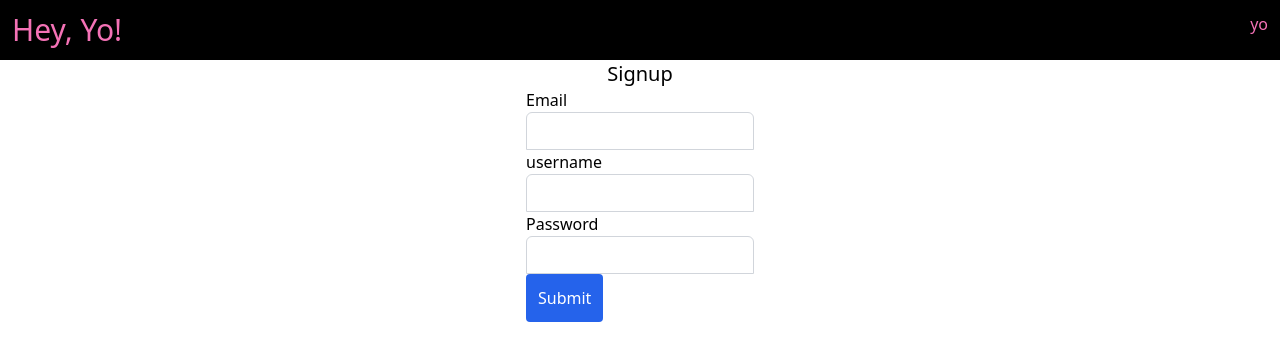
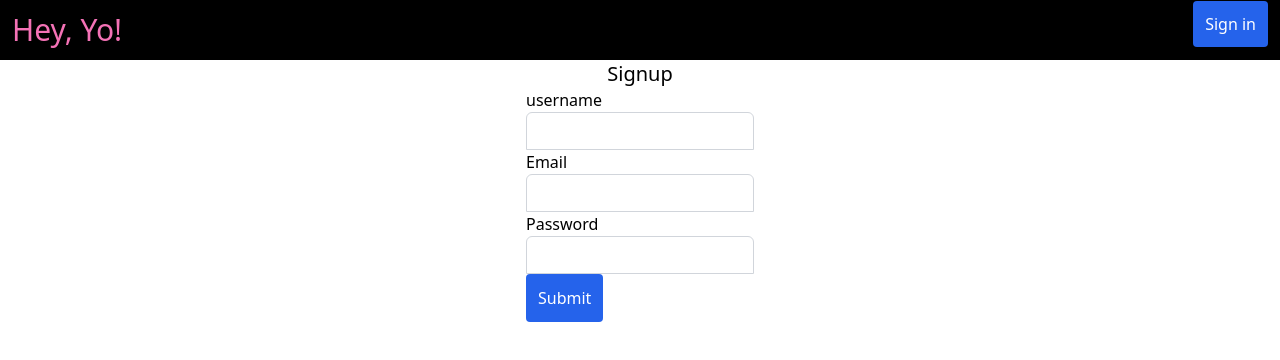
Before and after one commit to alxgrg/hey-yo-chat, a Next.js app: page /signup in a window 1280 px wide. Shown: the top 360 px of the page. Built offline with nearby package versions, Linux system fonts and the light colour scheme; no server answers.

Commit message:
Add signin link to nav if not logged in

```diff
--- a/components/auth/signup-form.tsx
+++ b/components/auth/signup-form.tsx
@@ -94,6 +94,16 @@ const SignupForm: NextPage<Props> = (props) => {
     <form className='flex flex-col' onSubmit={handleSignup}>
       <div>
         <div>
+          <label htmlFor='username'>username</label>
+          <Input
+            type='text'
+            name='username'
+            required
+            value={props.usernameValue}
+            onChange={props.onChangeUsername}
+          />
+        </div>
+        <div>
           <label htmlFor='email'>Email</label>
           <Input
             type='text'
@@ -103,16 +113,7 @@ const SignupForm: NextPage<Props> = (props) => {
             onChange={props.onChangeEmail}
           />
         </div>
-        <div>
-          <label htmlFor='username'>username</label>
-          <Input
-            type='text'
-            name='username'
-            required
-            value={props.usernameValue}
-            onChange={props.onChangeUsername}
-          />
-        </div>
+
         <div>
           <label htmlFor='password'>Password</label>
           <Input
--- a/components/layout/navbar.tsx
+++ b/components/layout/navbar.tsx
@@ -5,6 +5,7 @@ import { useRouter } from 'next/router';
 import type { NextPage } from 'next';
 
 import Link from 'next/link';
+import Button from '../ui/button';
 
 const Navbar: NextPage = () => {
   const { isLoading, currentUser, signout } = useContext(AuthContext);
@@ -21,11 +22,11 @@ const Navbar: NextPage = () => {
           </Link>
         </div>
         <div>
-          <Link href='/dashboard'>
-            {currentUser && currentUser.displayName
-              ? currentUser.displayName
-              : 'yo'}
-          </Link>
+          {currentUser && currentUser.displayName ? (
+            <Link href='/dashboard'>{currentUser.displayName}</Link>
+          ) : (
+            <Button href='signin'>Sign in</Button>
+          )}
         </div>
       </div>
     </nav>
--- a/pages/dashboard.tsx
+++ b/pages/dashboard.tsx
@@ -205,6 +205,7 @@ import { useRouter } from 'next/router';
 
 import UserRooms from '../components/profile/user-rooms';
 import UserProfile from '../components/profile/user-profile';
+import Button from '../components/ui/button';
 
 import AuthContext from '../store/auth-context';
 
@@ -218,10 +219,16 @@ const Dashboard: NextPage = () => {
       router.push('/');
     }
   }, [currentUser, isLoading, router]);
+
+  if (isLoading || !currentUser) {
+    return <p>Loading...</p>;
+  }
+
   return (
     <div className='flex justify-center align-center'>
       <div className='flex flex-col text-3xl w-1/2 text-center'>
         <UserProfile />
+        <Button onClick={signout}>signout</Button>
         <div className='p-5' />
         <hr />
         <UserRooms />
--- a/pages/signin.tsx
+++ b/pages/signin.tsx
@@ -1,5 +1,6 @@
 import type { NextPage } from 'next';
 import React, { useState, useContext } from 'react';
+import { useRouter } from 'next/router';
 
 import { signInWithEmailAndPassword } from 'firebase/auth';
 import AuthContext from '../store/auth-context';
@@ -11,6 +12,8 @@ const Signin: NextPage = () => {
   const [password, setPassword] = useState('');
 
   const authCtx = useContext(AuthContext);
+
+  const router = useRouter();
 
   const onChangeEmail = (event: React.ChangeEvent<HTMLInputElement>) => {
     setEmail(event.target.value);
@@ -26,6 +29,7 @@ const Signin: NextPage = () => {
       console.log(user);
       setEmail('');
       setPassword('');
+      router.push('/dashboard');
     } catch (error) {
       console.log(error);
     }
```
Also changed, not shown: components/profile/user-profile.tsx (+2 -25 lines).
